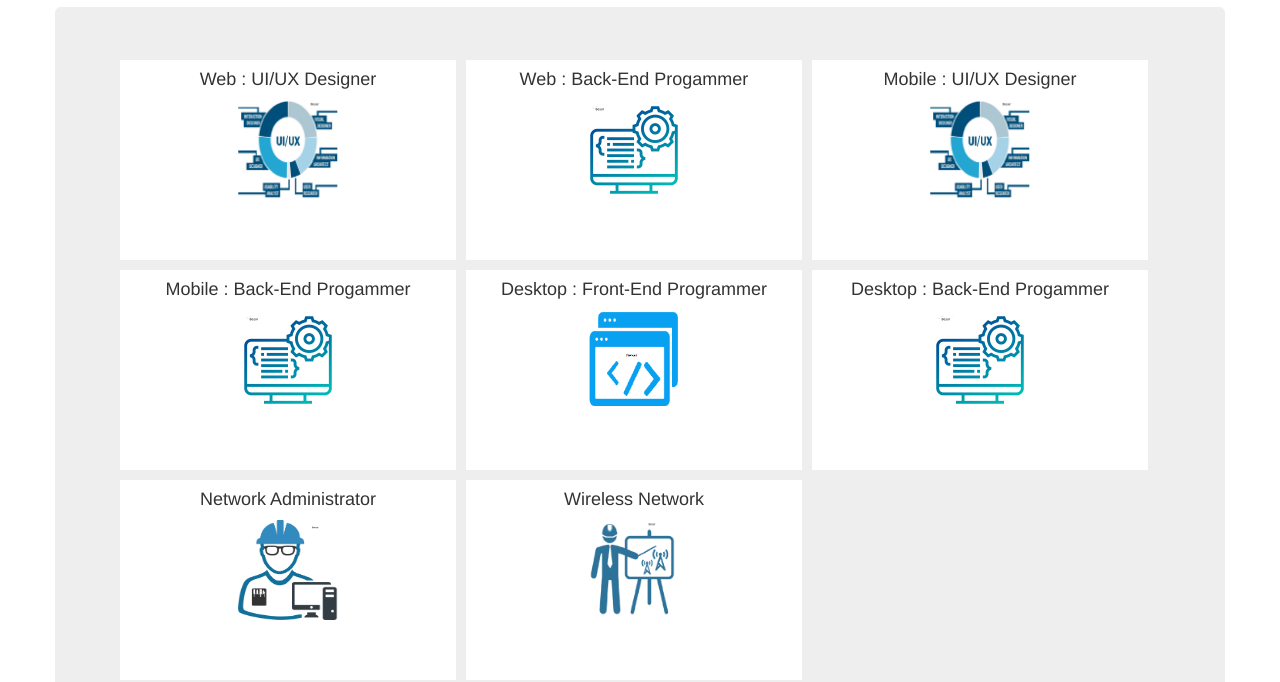
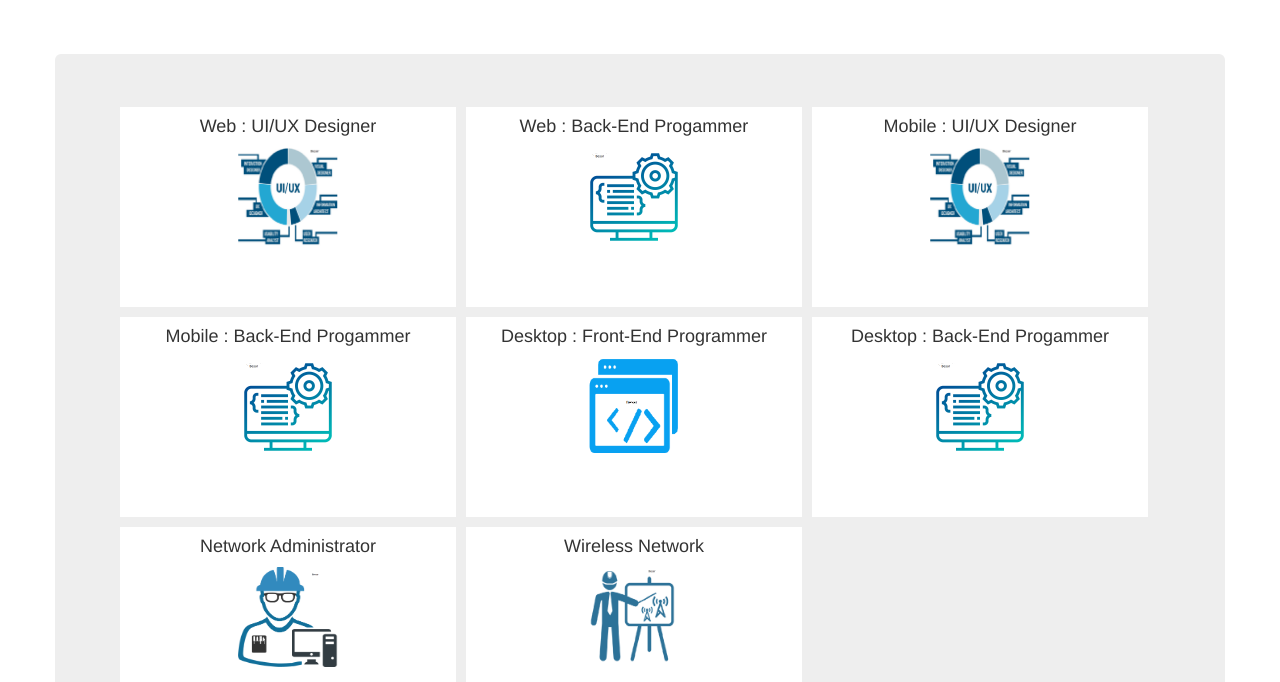
Before and after one commit to achmad03/WebMobile1, a plain HTML site: page index.html in a window 1280 px wide. Shown: the part 618-1300 px from the top of the page. Drawn offline with nearby package versions, Linux system fonts and the light colour scheme.

Commit message:
ubah styles sedikit

```diff
--- a/bootstrap/dist/css/styles.css
+++ b/bootstrap/dist/css/styles.css
@@ -2,6 +2,9 @@ img{
     height: 100px;
     width: 100px;
 
+}
+#foto{
+    margin-top:5%;
 }
 
 /*nilai default yang digunakan pada class lebar*/
```
